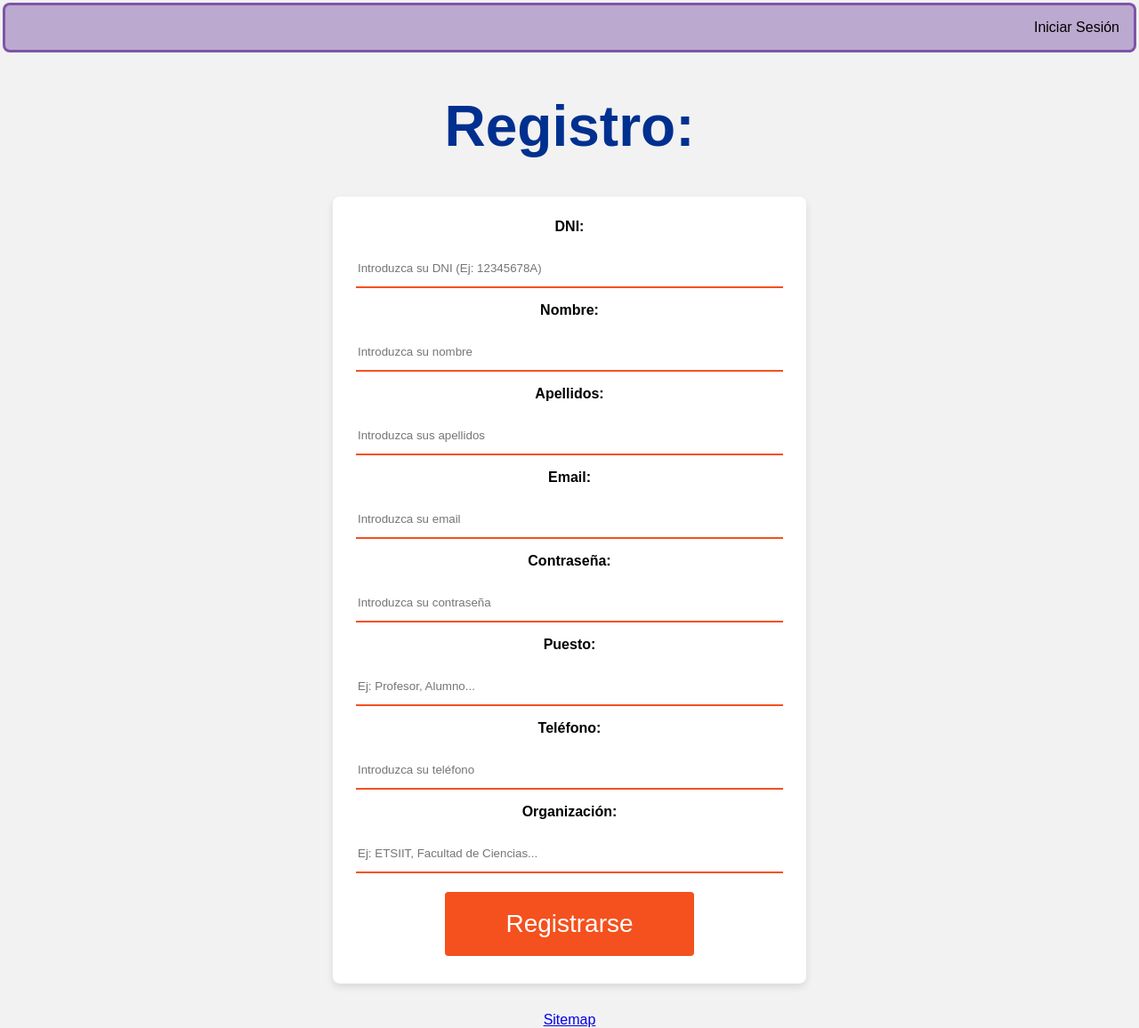
After one commit to OSL-UGR/ugr-reutiliza, a Django app: template muebles/landing/templates/muebles/registro.html in a window 1280 px wide. The commit adds this page. Shown: the whole page at 89% size. Run offline with Django 5.2, Linux system fonts and the light colour scheme; the template is opened without the code that fills it, so the values that code supplies are empty.

Commit message:
Registro válido para los usuarios junto a comprobacion de datos de entrada terminado y funcional

```diff
--- a/muebles/landing/static/styles/styles.css
+++ b/muebles/landing/static/styles/styles.css
@@ -516,7 +516,7 @@ t4 {
 /********************LOG IN*********************************/
 /***********************************************************/
 .login {
-	width: 20em;
+	width: 30em;
 	justify-self:center;
 	background-color: #fff;
 	padding: 2%;
@@ -724,3 +724,55 @@ t4 {
 /******************************************************************/
 /********************FIN DE GESTIÓN DE USUARIOS********************/
 /******************************************************************/
+
+/***********************************************************/
+/******************** PORTADA INICIAL **********************/
+/***********************************************************/
+
+.portada-main {
+    display: flex;
+    flex-direction: column;
+    align-items: center;
+    justify-content: center;
+    height: 70vh;
+    text-align: center;
+}
+
+.portada-title {
+    font-size: 4rem;
+    color: #00308F;
+    margin-bottom: 10px;
+}
+
+.portada-subtitle {
+    font-size: 1.2rem;
+    color: #555;
+    margin-bottom: 40px;
+}
+
+.portada-buttons {
+    display: flex;
+    gap: 20px;
+}
+
+.btn-login-portada {
+    padding: 15px 30px;
+    font-size: 1.1rem;
+    cursor: pointer;
+}
+
+.btn-registro-portada {
+    padding: 15px 30px;
+    font-size: 1.1rem;
+    background-color: #28a745;
+    cursor: pointer;
+    transition: background-color 0.3s;
+}
+
+.btn-registro-portada:hover {
+    background-color: #218838;
+}
+
+/**************************************************************/
+/********************FIN DE PORTADA INICIAL********************/
+/******************************************************************/
--- /dev/null
+++ b/muebles/landing/templates/muebles/registro.html
@@ -0,0 +1,51 @@
+{% extends 'index.html' %}
+
+{% block pages %}
+{% endblock %}
+
+{% block content %}
+
+    {% if error %}
+        <div>
+                <h2 style="color: red;">¡Atención!</h2>
+                <p>{{ error }}</p>
+        </div>
+    {% endif %}
+
+    <h1 class ="portada-title" >Registro:  </h1>
+
+    <form action="registro" method="post" text-align="center" class="login">
+        {% csrf_token %}
+
+        <label for="dni"><b>DNI:</b></label>
+        <input type="text" placeholder="Introduzca su DNI (Ej: 12345678A)" name="dni" required>
+
+        <label for="nombre"><b>Nombre:</b></label>
+        <input type="text" placeholder="Introduzca su nombre" name="nombre" required>
+
+        <label for="apellidos"><b>Apellidos:</b></label>
+        <input type="text" placeholder="Introduzca sus apellidos" name="apellidos" required>
+
+        <label for="email"><b>Email:</b></label>
+        <input type="email" placeholder="Introduzca su email" name="email" required>
+
+        <label for="psw"><b>Contraseña:</b></label>
+        <input type="password" placeholder="Introduzca su contraseña" name="psw" required>
+
+        <label for="puesto"><b>Puesto:</b></label>
+        <input type="text" placeholder="Ej: Profesor, Alumno..." name="puesto" required>
+
+        <label for="telefono"><b>Teléfono:</b></label>
+        <input type="text" placeholder="Introduzca su teléfono" name="telefono" required>
+
+        <label for="organizacion"><b>Organización:</b></label>
+        <input type="text" placeholder="Ej: ETSIIT, Facultad de Ciencias..." name="organizacion" required>
+
+        <button class="button" type="submit">Registrarse</button>
+
+    </form>
+{% endblock %}
+
+{% block logged %}
+    <li class="last" onclick='location.href="/{{URL}}login";'>Iniciar Sesión</li>
+{% endblock %}
--- a/muebles/landing/urls.py
+++ b/muebles/landing/urls.py
@@ -8,11 +8,15 @@ from . import views
 
 urlpatterns = [
 
+        # Pantalla de portada de la app, se muestra el nombre junto a los dos botonesde iniciar sesion o crear cuenta
+        path("", views.portada, name="portada"),
+
         # Pantalla de inicio de la app, el tablón de anuncios
-        path("", views.index, name="index"),
+        path("catalogo", views.index, name="index"),
 
-        # Pantalla de inicio de sesión
+        # Pantalla de inicio de sesión y de crear cuenta
         path("login", views.loginPage, name="login"),
+        path("registro", views.registroPage, name="registro"),
 
         # Acción para cerrar sesión
         path("logout", views.logoutPage, name="logout"),
--- a/muebles/muebles/settings.py
+++ b/muebles/muebles/settings.py
@@ -117,7 +117,7 @@ DATABASES = {
 # Password validation
 # https://docs.djangoproject.com/en/5.0/ref/settings/#auth-password-validators
 AUTH_USER_MODEL = 'landing.Usuario'
-LOGIN_URL = 'login'
+LOGIN_URL = 'portada'
 
 AUTH_PASSWORD_VALIDATORS = [
         {
```
Also changed, not shown: muebles/landing/templates/muebles/login.html (+10 -0 lines), muebles/landing/templates/muebles/portada.html (added, +26 -0 lines), muebles/landing/views.py (+92 -8 lines).
